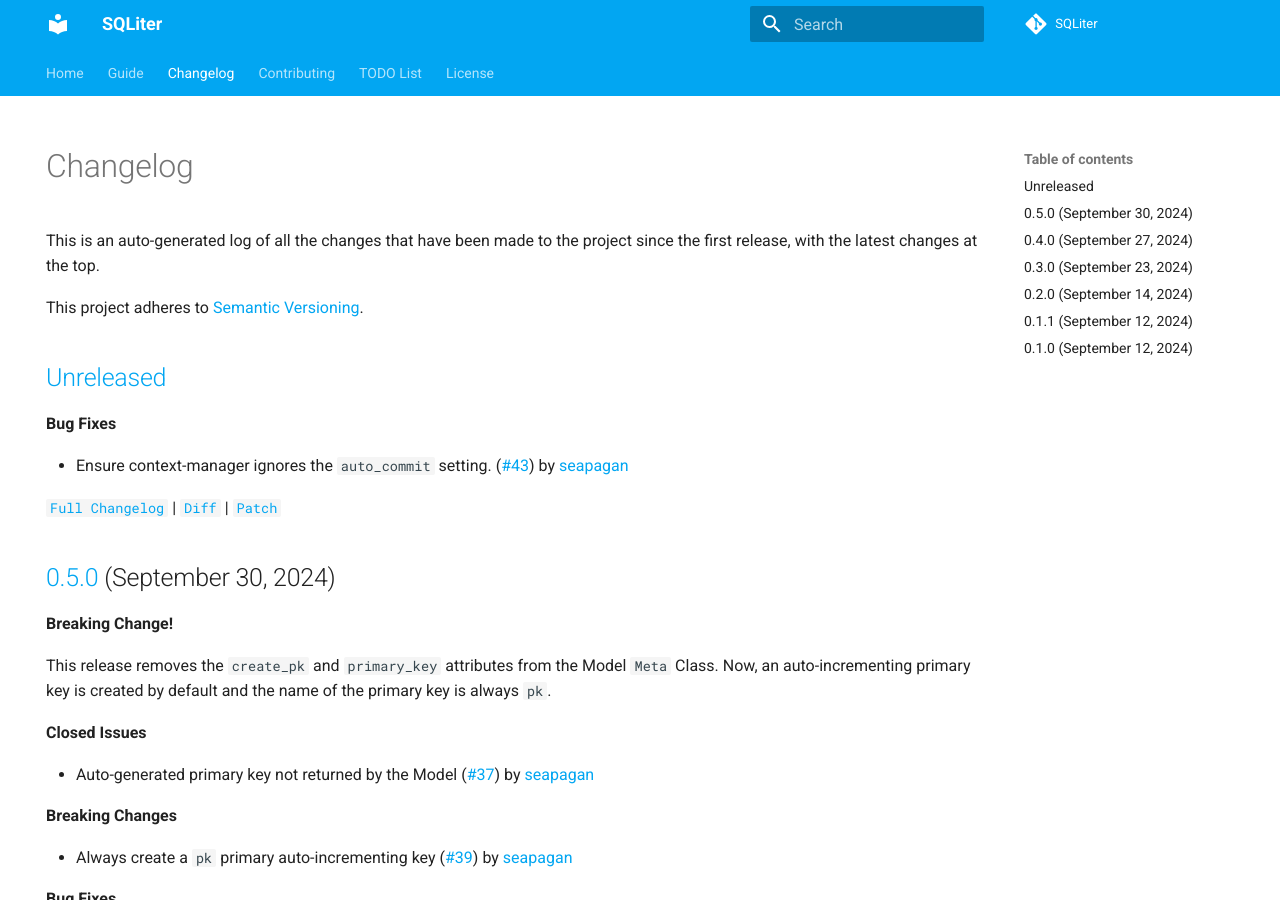
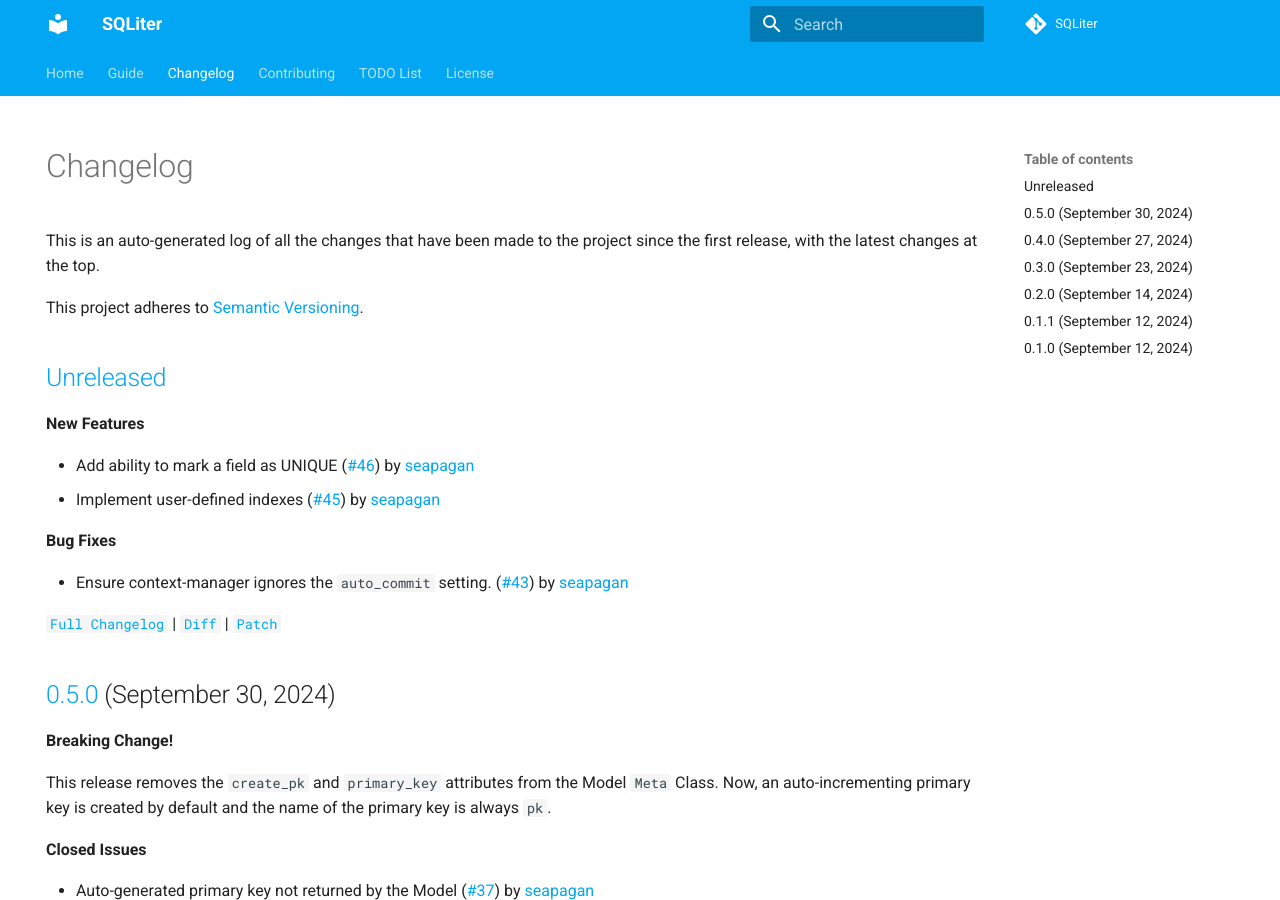
Before and after one commit to seapagan/sqliter-py, an MkDocs documentation site: the page built from docs/changelog/index.md, in a window 1280 px wide and 900 px high. Built offline with MkDocs 1.6.1 and Material for MkDocs 9.7.7, drawn with Linux system fonts in a browser that asks for light colours; plug-ins that fetch from the network failed and are left out; comment, search, counter and statistics services are not loaded.

Commit message:
update TODO and CHANGELOG
Signed-off-by: Grant Ramsay <seapagan@gmail.com>

```diff
--- a/CHANGELOG.md
+++ b/CHANGELOG.md
@@ -7,6 +7,11 @@
 
 
 ## [Unreleased](https://github.com/seapagan/sqliter-py/tree/HEAD)
+
+**New Features**
+
+- Add ability to mark a field as UNIQUE ([#46](https://github.com/seapagan/sqliter-py/pull/46)) by [seapagan](https://github.com/seapagan)
+- Implement user-defined indexes ([#45](https://github.com/seapagan/sqliter-py/pull/45)) by [seapagan](https://github.com/seapagan)
 
 **Bug Fixes**
 
```
Also changed, not shown: TODO.md (+2 -0 lines).
